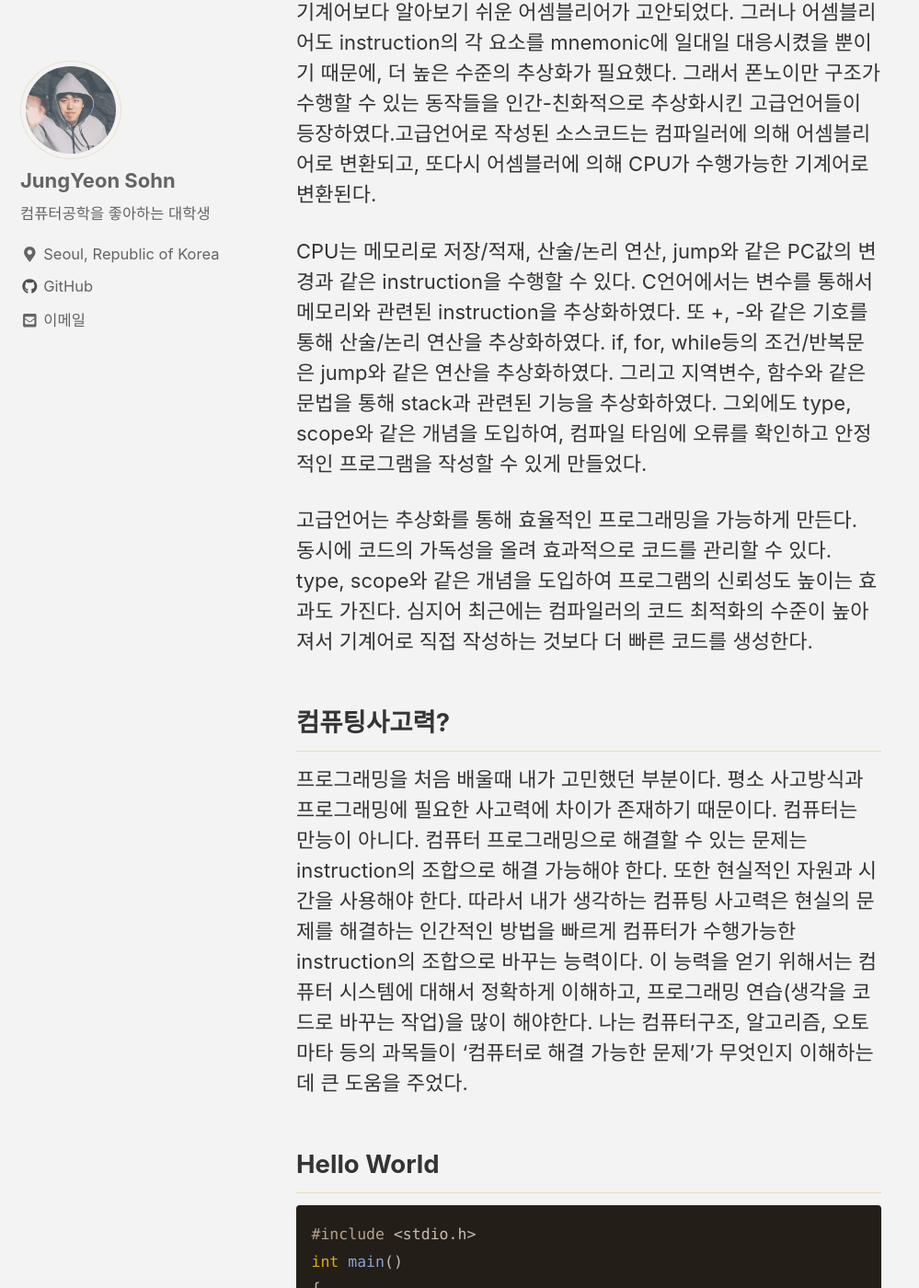
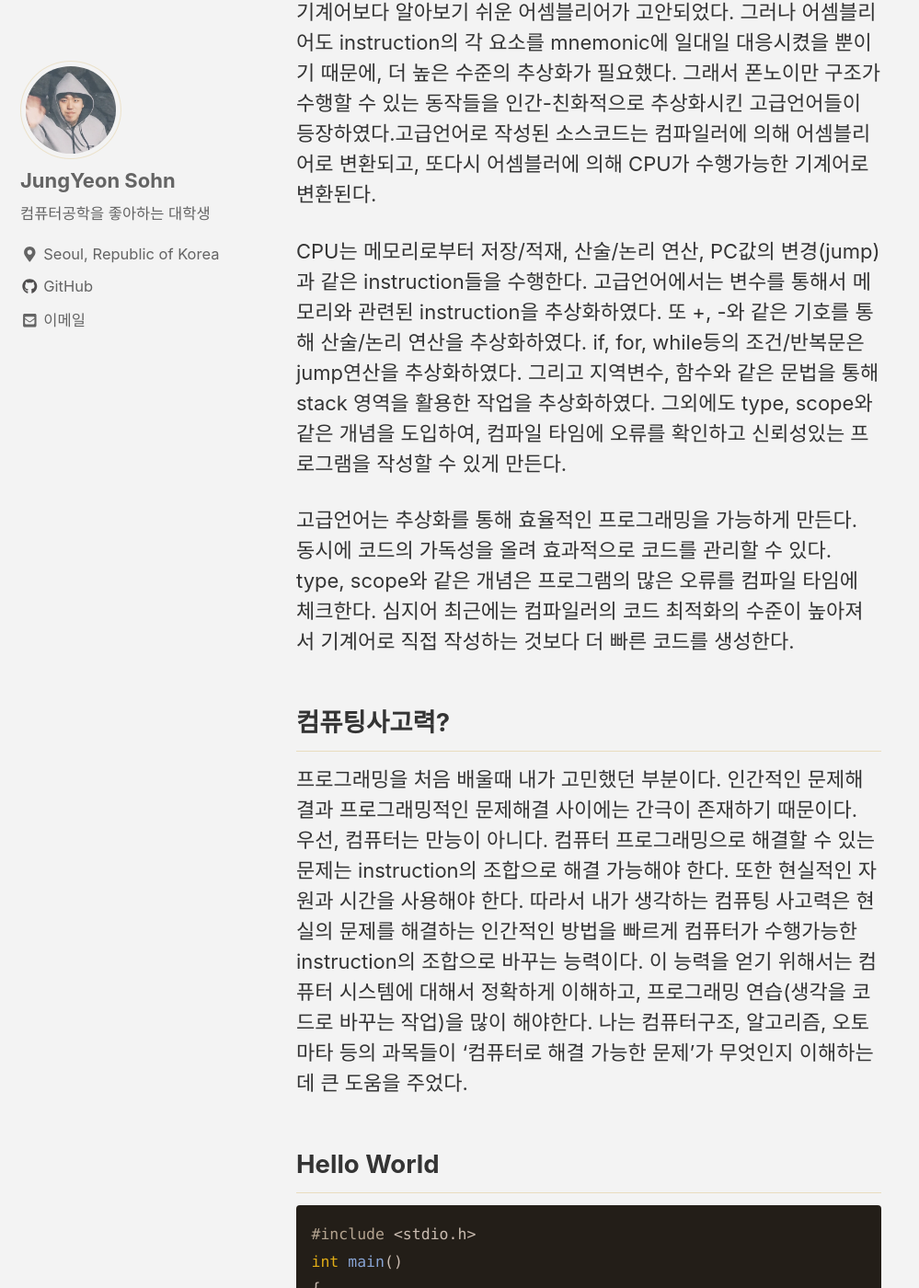
Before and after one commit to leesunkyu94/leesunkyu94.github.io, a Jekyll site: the page built from _posts/2019-03-28-c-programming-1.md, in a window 1280 px wide and 1400 px high, scrolled down 856 px. Shown: the whole window at 92% size, without its empty margins (0-999 px from the left). Built offline with Jekyll 4.4.1, drawn with Linux system fonts in a browser that asks for light colours; cached includes are drawn as plain includes; comment, search, counter and statistics services are not loaded.

Commit message:
C언어 소개 포스팅 수정

````diff
--- a/_posts/2019-03-28-c-programming-1.md
+++ b/_posts/2019-03-28-c-programming-1.md
@@ -12,12 +12,12 @@ UNIX 운영체제를 만들기 위해 데니스 리치가 고안한 프로그래
 
 기계어로 프로그래밍을 하는 것은 매우 비효율적인 작업이다. 그래서 기계어보다 알아보기 쉬운 어셈블리어가 고안되었다. 그러나 어셈블리어도 instruction의 각 요소를 mnemonic에 일대일 대응시켰을 뿐이기 때문에, 더 높은 수준의 추상화가 필요했다. 그래서 폰노이만 구조가 수행할 수 있는 동작들을 인간-친화적으로 추상화시킨 고급언어들이 등장하였다.고급언어로 작성된 소스코드는 컴파일러에 의해 어셈블리어로 변환되고, 또다시 어셈블러에 의해 CPU가 수행가능한 기계어로 변환된다.
 
-CPU는 메모리로 저장/적재, 산술/논리 연산, jump와 같은 PC값의 변경과 같은 instruction을 수행할 수 있다. C언어에서는 변수를 통해서 메모리와 관련된 instruction을 추상화하였다. 또 +, -와 같은 기호를 통해 산술/논리 연산을 추상화하였다. if, for, while등의 조건/반복문은 jump와 같은 연산을 추상화하였다. 그리고 지역변수, 함수와 같은 문법을 통해 stack과 관련된 기능을 추상화하였다. 그외에도 type, scope와 같은 개념을 도입하여, 컴파일 타임에 오류를 확인하고 안정적인 프로그램을 작성할 수 있게 만들었다.
+CPU는 메모리로부터 저장/적재, 산술/논리 연산, PC값의 변경(jump)과 같은 instruction들을 수행한다. 고급언어에서는 변수를 통해서 메모리와 관련된 instruction을 추상화하였다. 또 +, -와 같은 기호를 통해 산술/논리 연산을 추상화하였다. if, for, while등의 조건/반복문은 jump연산을 추상화하였다. 그리고 지역변수, 함수와 같은 문법을 통해 stack 영역을 활용한 작업을 추상화하였다. 그외에도 type, scope와 같은 개념을 도입하여, 컴파일 타임에 오류를 확인하고 신뢰성있는 프로그램을 작성할 수 있게 만든다.
 
-고급언어는 추상화를 통해 효율적인 프로그래밍을 가능하게 만든다. 동시에 코드의 가독성을 올려 효과적으로 코드를 관리할 수 있다. type, scope와 같은 개념을 도입하여 프로그램의 신뢰성도 높이는 효과도 가진다. 심지어 최근에는 컴파일러의 코드 최적화의 수준이 높아져서 기계어로 직접 작성하는 것보다 더 빠른 코드를 생성한다.
+고급언어는 추상화를 통해 효율적인 프로그래밍을 가능하게 만든다. 동시에 코드의 가독성을 올려 효과적으로 코드를 관리할 수 있다. type, scope와 같은 개념은 프로그램의 많은 오류를 컴파일 타임에 체크한다. 심지어 최근에는 컴파일러의 코드 최적화의 수준이 높아져서 기계어로 직접 작성하는 것보다 더 빠른 코드를 생성한다.
 
 ## 컴퓨팅사고력?
-프로그래밍을 처음 배울때 내가 고민했던 부분이다. 평소 사고방식과 프로그래밍에 필요한 사고력에 차이가 존재하기 때문이다. 컴퓨터는 만능이 아니다. 컴퓨터 프로그래밍으로 해결할 수 있는 문제는 instruction의 조합으로 해결 가능해야 한다. 또한 현실적인 자원과 시간을 사용해야 한다. 따라서 내가 생각하는 컴퓨팅 사고력은 현실의 문제를 해결하는 인간적인 방법을 빠르게 컴퓨터가 수행가능한 instruction의 조합으로 바꾸는 능력이다. 이 능력을 얻기 위해서는 컴퓨터 시스템에 대해서 정확하게 이해하고, 프로그래밍 연습(생각을 코드로 바꾸는 작업)을 많이 해야한다. 나는 컴퓨터구조, 알고리즘, 오토마타 등의 과목들이 '컴퓨터로 해결 가능한 문제'가 무엇인지 이해하는데 큰 도움을 주었다.
+프로그래밍을 처음 배울때 내가 고민했던 부분이다. 인간적인 문제해결과 프로그래밍적인 문제해결 사이에는 간극이 존재하기 때문이다. 우선, 컴퓨터는 만능이 아니다. 컴퓨터 프로그래밍으로 해결할 수 있는 문제는 instruction의 조합으로 해결 가능해야 한다. 또한 현실적인 자원과 시간을 사용해야 한다. 따라서 내가 생각하는 컴퓨팅 사고력은 현실의 문제를 해결하는 인간적인 방법을 빠르게 컴퓨터가 수행가능한 instruction의 조합으로 바꾸는 능력이다. 이 능력을 얻기 위해서는 컴퓨터 시스템에 대해서 정확하게 이해하고, 프로그래밍 연습(생각을 코드로 바꾸는 작업)을 많이 해야한다. 나는 컴퓨터구조, 알고리즘, 오토마타 등의 과목들이 '컴퓨터로 해결 가능한 문제'가 무엇인지 이해하는데 큰 도움을 주었다.
 
 ## Hello World
 ```c
````
